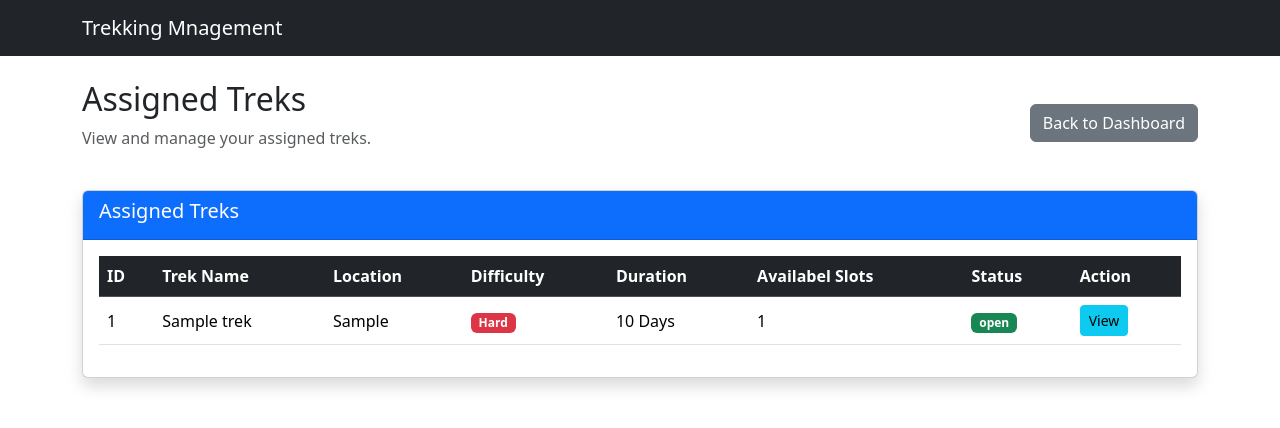
After one commit to 24f1002360/trekking-management-app, a Flask app: page /staff/assigned-treks in a window 1280 px wide. The commit adds this page. Shown: the top 428 px of the page. Run offline with Flask 3, Linux system fonts and the light colour scheme; the visitor is signed in with stand-in values (Sample User, id 1); tables that the repository leaves empty hold one stand-in row (values such as "Sample post").

Commit message:
Milestone 4: Complete staff dashboard and trek management

```diff
--- a/routes/staff.py
+++ b/routes/staff.py
@@ -1,8 +1,44 @@
-from flask import Blueprint , render_template, session, redirect , url_for
+from flask import Blueprint , render_template, session, redirect , url_for, request, flash
+from models import db, Staff, Trekker, Trek , Booking
 staff = Blueprint( 'staff', __name__)
 
 @staff.route('/staff/dashboard')
 def dashboard():
     if session.get("role") != 'Staff':
         return redirect(url_for('auth.login'))
-    return render_template('staff_dashboard.html')
+    staff_member = Staff.query.get(session['staff_id'])
+    assigned_treks= Trek.query.filter_by(staff_id = staff_member.staff_id).all()
+    total_assigned = len(assigned_treks)
+    upcoming = Trek.query.filter_by( staff_id = staff_member.staff_id, status='open').count()
+    completed = Trek.query.filter_by( staff_id = staff_member.staff_id, status='completed').count()
+    return render_template('staff_dashboard.html', staff=staff_member, total_assigned= total_assigned, upcoming= upcoming, completed=completed)
+
+
+@staff.route('/staff/assigned-treks')
+def assigned_treks():
+    if session.get('role')!= 'Staff':
+        return redirect(url_for('auth.login'))
+    treks = Trek.query.filter_by(staff_id = session['staff_id']).all()
+    return render_template('assigned_treks.html', treks=treks)
+@staff.route('/staff/trek/<int:trek_id>')
+def trek_details(trek_id):
+    if session.get('role')!= 'Staff':
+        return redirect(url_for('auth.login'))
+    trek = Trek.query.get_or_404(trek_id)
+    if trek.staff_id != session['staff_id']:
+        flash("Unauthorized Access", 'danger')
+        return redirect(url_for('staff.assigned_treks'))
+    bookings= Booking.query.filter_by(trek_id=trek_id).all()
+    return render_template('trek_details.html', trek=trek, bookings=bookings)
+@staff.route('/staff/update-status/<int:trek_id>', methods=['POST'])
+def update_status(trek_id):
+    if session.get('role')!= 'Staff':
+        return redirect(url_for('auth.login'))
+    trek=Trek.query.get_or_404(trek_id)
+    if trek.staff_id != session['staff_id']:
+        flash('Unauthorized Access', 'danger')
+        return redirect(url_for('staff.assigned_treks'))
+    trek.status = request.form['status']
+    db.session.commit()
+    flash("Trek status updated successfully!", 'success')
+    return redirect(url_for('staff.trek_details', trek_id=trek_id))
--- a/templates/admin_dashboard.html
+++ b/templates/admin_dashboard.html
@@ -51,7 +51,7 @@
     </div>
 </div>
 <hr class='my-5'>
-<h4> Qucick Actions</h4>
+<h4> Quick Actions</h4>
 <div class='d-flex flex-wrap gap-3 mt-3'>
     <a href='{{ url_for('admin.manage_staff')}}' class='btn btn-primary'> Manage Staff</a>
     <a href='{{ url_for('admin.manage_treks' )}}' class='btn btn-success'> Manage Treks </a>
--- /dev/null
+++ b/templates/assigned_treks.html
@@ -0,0 +1,88 @@
+{% extends 'base.html' %}
+{% block content %}
+<div class='d-flex justify-content-between align-items-center mb-4'>
+    <div>
+        <h2> Assigned Treks </h2 >
+            <p class='text-muted'> View and manage your assigned treks. </p>
+    </div>
+    <a href='{{ url_for('staff.dashboard')}}' class='btn btn-secondary'>
+        Back to Dashboard
+    </a>
+</div>
+{% if treks %}
+<div class='card shadow'>
+    <div class='card-header bg-primary text-white'>
+        <h5 class='mb-6'> Assigned Treks </h5>
+    </div>
+    <div class='card-body'>
+        <table class='table table-hover align-middle'>
+            <thead class='table-dark'>
+                <tr>
+                    <th> ID </th >
+                    <th> Trek Name </th>
+                    <th> Location </th>
+                    <th> Difficulty </th>
+                    <th> Duration </th >
+                    <th> Availabel Slots </th>
+                    <th> Status </th>
+                    <th> Action    </th>
+                </tr>
+            </thead>
+            <tbody>
+                {% for trek in treks %}
+                <tr>
+                    <td> {{ trek.trek_id}} </td>
+                    <td> {{ trek.name }} </td>
+                    <td> {{ trek.location }}</td>
+                    <td> {% if trek.difficulty == 'Easy' %}
+                        <span class='badge bg-success'>
+                            Easy
+                        </span>
+                        {% elif trek.difficulty == 'Moderate' %}
+                        <span class='badge bg-warning text-dark'>
+                            Moderate
+                        </span>
+                        {% else %}
+                        <span class='badge bg-danger'>
+                            Hard
+                        </span>
+                        {% endif %}
+                    </td>
+                    <td> {{ trek.duration }} Days </td>
+                    <td> {{ trek.available_slots }} </td>
+                    <td> {% if trek.status == 'open'%}
+                        <span class='badge bg-success'>
+                            open
+                        </span>
+                        {% elif trek.status=='ongoing' %}
+                        <span class='badge bg-warning text-dark'>
+                            ongoing
+                        </span>
+                        {% elif trek.status == 'completed' %}
+                        <span class='badge bg-primary' >
+                            completed
+                        </span>
+                        {% else %}
+                        <span class='badge bg-secondary'>
+                            {{ trek.status}}
+                        </span>
+                        {% endif %}
+                    </td>
+                    <td>
+                        <a href='{{ url_for('staff.trek_details', trek_id=trek.trek_id) }}' class='btn btn-info btn-sm'>
+                            View
+                        </a>
+                    </td>
+                </tr>
+                {% endfor %}
+            </tbody>
+        </table>
+    </div>
+</div>
+{% else %}
+<div class='alert alert-info' >
+    No treks have been assigned yet.
+</div>
+{% endif %}
+
+{% endblock %}
```
Also changed, not shown: templates/staff_dashboard.html (+41 -9 lines), templates/trek_details.html (added, +91 -0 lines).
